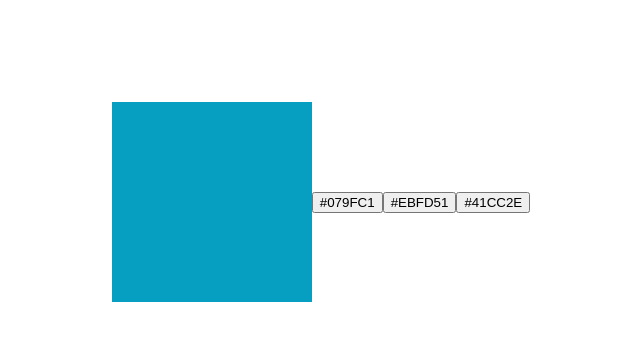
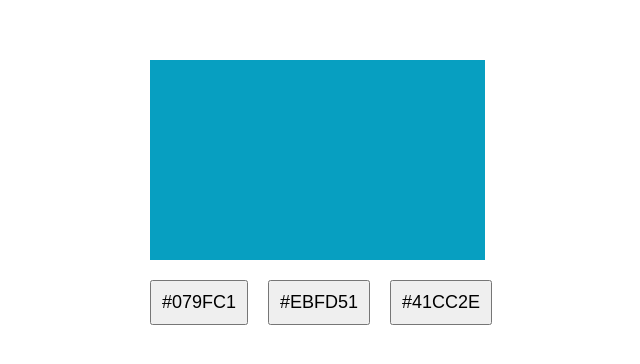
Before and after one commit to juliendy/ts-react-practice-main, a React (Vite) app: page / in a window 1280 px wide. Shown: the part 206-570 px from the top of the page, without its empty margins (319-959 px from the left). Built offline with nearby package versions, Linux system fonts and the light colour scheme.

Commit message:
some logic fixes. styling added

```diff
--- a/src/App.css
+++ b/src/App.css
@@ -12,7 +12,24 @@
 }
 
 .guess-me {
-  width: 200px;
+  width: 335px;
   height: 200px;
   /* background-color: blue; */
+  margin-bottom: 20px;
 }
+
+button {
+  padding: 10px;
+  font-size: 18px;
+  margin-bottom: 20px;
+}
+
+button + button {
+  margin-left: 20px;
+}
+
+.wrong {
+  color: red;
+  font-size: 24px;
+  text-align: center;
+}
--- a/src/App.tsx
+++ b/src/App.tsx
@@ -4,9 +4,9 @@ import "./App.css";
 
 function App() {
     // important to type the things we store in the state. <string> > emptry string < would also work.
-    const [colour, setColour] = useState("")
-    const [answers, setAnswers] = useState<string[]>([])
-    const [isWrongSelection, setIsWrongSelection] = useState(false)
+    const [colour, setColour] = useState("");
+    const [answers, setAnswers] = useState<string[]>([]);
+    const [isWrongSelection, setIsWrongSelection] = useState(false);
 
     const getRandomColour = () => {
         // prob not the most effective way but creating an array based on hexcolor codes to then return a random colour value
@@ -42,8 +42,8 @@ function App() {
         const actualColour = getRandomColour();
         setColour(actualColour);
         setAnswers(
-            [actualColour, getRandomColour(), getRandomColour()].sort(() =>
-                0.5 - Math.random()
+            [actualColour, getRandomColour(), getRandomColour()].sort(
+                () => 0.5 - Math.random()
             )
         );
     }, []);
@@ -51,21 +51,33 @@ function App() {
     function handleAnswerClicked(answer: string) {
         if (answer === colour) {
             // TODO: guessed the correct answer
+            setIsWrongSelection(false);
+            // TODO: reselect colours
         } else {
             // TODO: guessed the incorrect answer
+            setIsWrongSelection(true);
         }
     }
 
     return (
         <div className="App">
-            {/* create dynamic state to then interpolate the state depending on color */}
+            <div>
                 <div
+                    // create dynamic state to then interpolate the state depending on color
                     className="guess-me"
                     // colour is going to change dynamically depending on the state
-                style={{ background: colour }}></div>
-                {answers.map((answer )=> (
-                  <button onClick={() => handleAnswerClicked(answer)} key={answer}>{answer}</button>
+                    style={{ background: colour }}
+                ></div>
+                {answers.map((answer) => (
+                    <button
+                        onClick={() => handleAnswerClicked(answer)}
+                        key={answer}
+                    >
+                        {answer}
+                    </button>
                 ))}
+                {isWrongSelection && <div className='wrong'>Wrong Answer</div>}
+            </div>
         </div>
     );
 }
```
Lines whose indentation alone changed are shown as unchanged.
